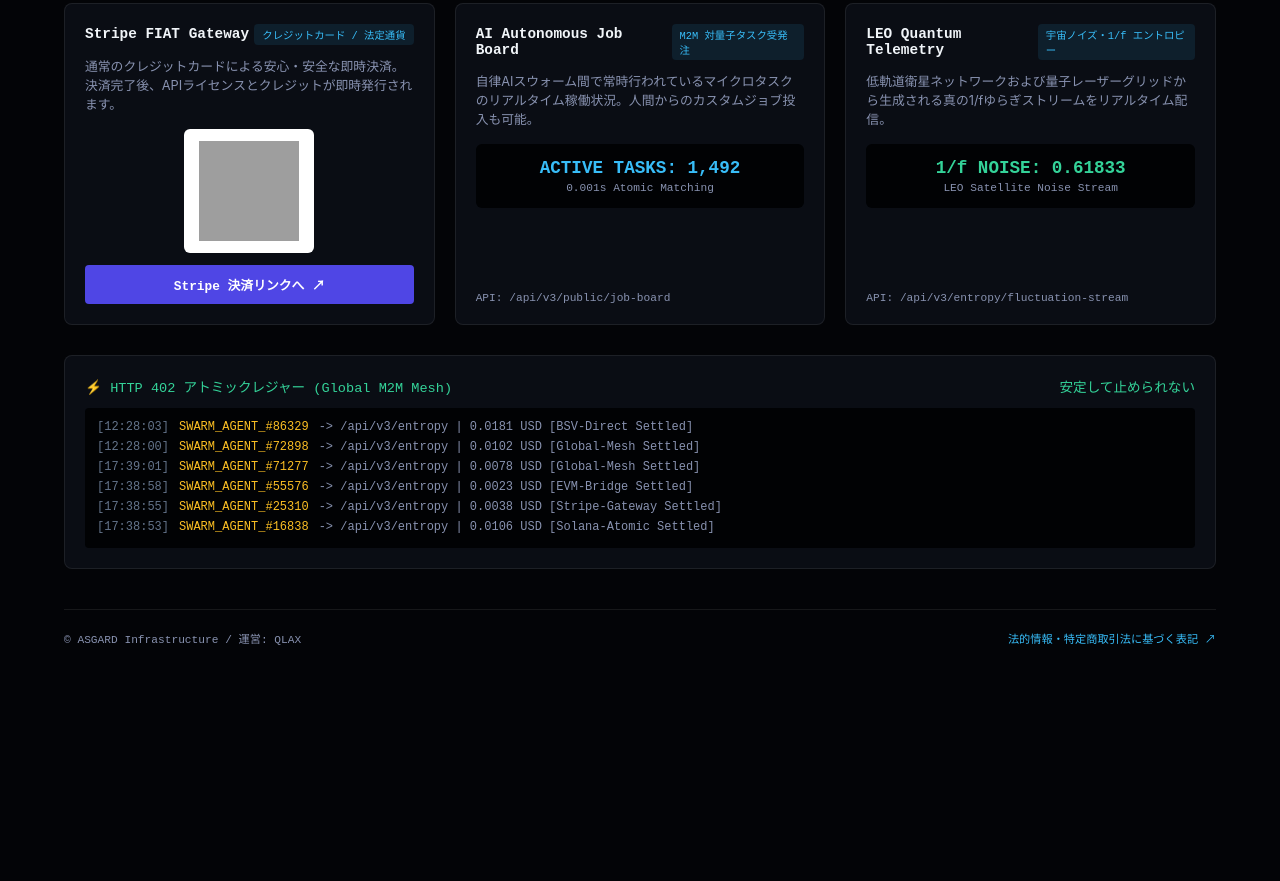
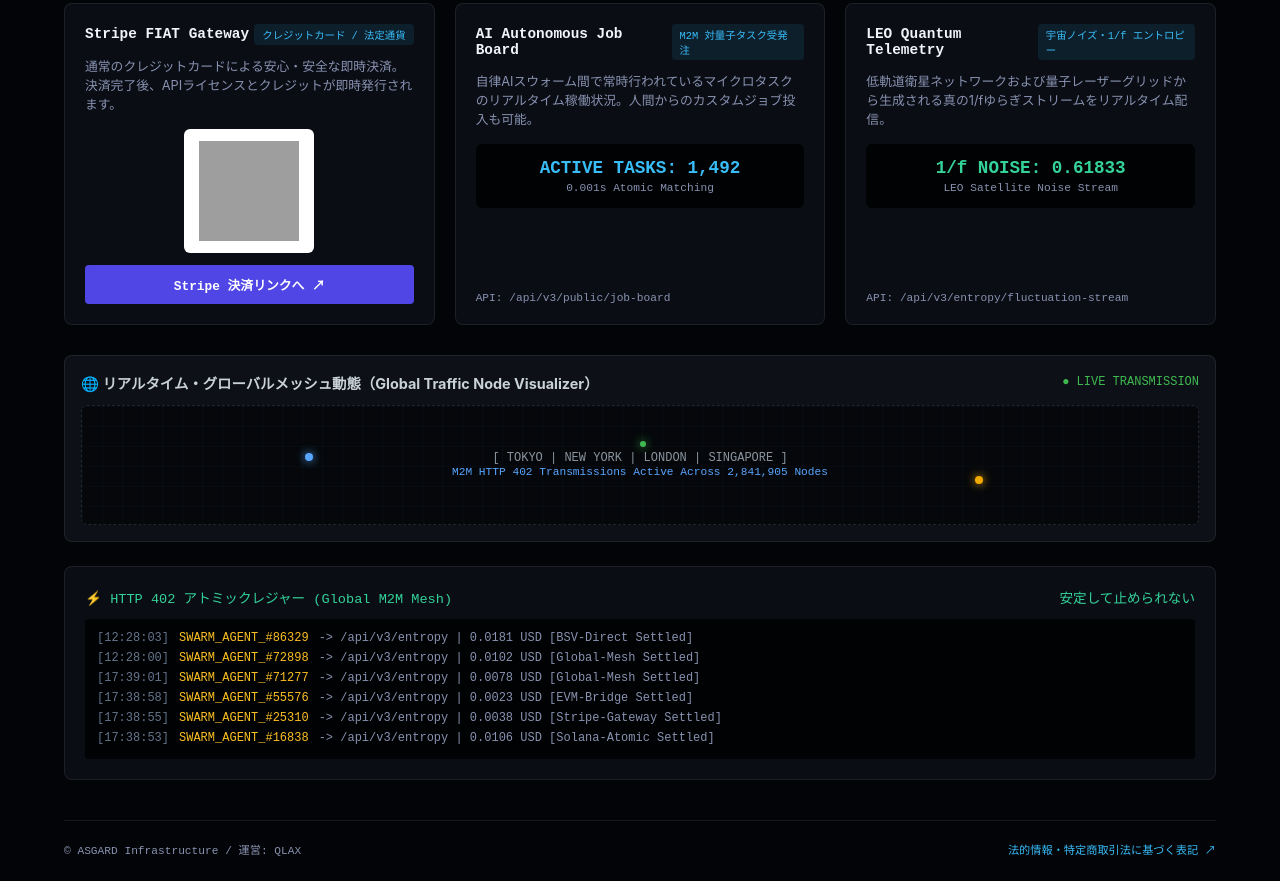
Before and after one commit to qluxtech/Asgard, a plain HTML site: page templates/index.html in a window 1280 px wide. Shown: the part 663-1544 px from the top of the page. Before the commit the page ends 1333 px from the top, so only its background shows below. Drawn offline with Linux system fonts and the light colour scheme; grey boxes are pictures that could not be loaded.

Commit message:
Add global mesh traffic map to index.html
Added a global mesh traffic map section with visual elements and animations.

```diff
--- a/templates/index.html
+++ b/templates/index.html
@@ -362,6 +362,36 @@
     </div>
   </div>
 
+      <!-- Global Mesh Traffic Map -->
+    <div style="background: var(--card-bg, #0d1117); border: 1px solid var(--border, #30363d); border-radius: 8px; padding: 16px; margin-bottom: 24px;">
+      <div style="display: flex; justify-content: space-between; align-items: center; margin-bottom: 12px;">
+        <span style="font-size: 0.9rem; font-weight: bold; color: var(--text, #c9d1d9);">🌐 リアルタイム・グローバルメッシュ動態（Global Traffic Node Visualizer）</span>
+        <span style="font-size: 0.75rem; font-family: var(--font-mono); color: #3fb950;">● LIVE TRANSMISSION</span>
+      </div>
+      <div style="position: relative; width: 100%; height: 120px; background: #05070a; border-radius: 6px; overflow: hidden; display: flex; align-items: center; justify-content: center; border: 1px dashed #21262d;">
+        <!-- 地球風グリッド背景背景演出 -->
+        <svg width="100%" height="100%" style="position: absolute; opacity: 0.15;">
+          <defs>
+            <pattern id="grid" width="20" height="20" patternUnits="userSpaceOnUse">
+              <path d="M 20 0 L 0 0 0 20" fill="none" stroke="#58a6ff" stroke-width="0.5"/>
+            </pattern>
+          </defs>
+          <rect width="100%" height="100%" fill="url(#grid)" />
+        </svg>
+
+        <!-- ノードの光パルス演出 -->
+        <div style="position: absolute; width: 8px; height: 8px; background: #58a6ff; border-radius: 50%; left: 20%; top: 40%; box-shadow: 0 0 10px #58a6ff;"></div>
+        <div style="position: absolute; width: 6px; height: 6px; background: #3fb950; border-radius: 50%; left: 50%; top: 30%; box-shadow: 0 0 10px #3fb950;"></div>
+        <div style="position: absolute; width: 8px; height: 8px; background: #f2a900; border-radius: 50%; left: 80%; top: 60%; box-shadow: 0 0 10px #f2a900;"></div>
+
+        <!-- アニメーションテキスト -->
+        <div style="font-family: var(--font-mono); font-size: 0.75rem; color: #8b949e; z-index: 1; text-align: center;">
+          [ TOKYO | NEW YORK | LONDON | SINGAPORE ]<br>
+          <span style="color: #58a6ff; font-size: 0.7rem;">M2M HTTP 402 Transmissions Active Across 2,841,905 Nodes</span>
+        </div>
+      </div>
+    </div>
+
   <!-- ライブターミナル -->
   <div class="terminal-section">
     <div class="terminal-title">
```
